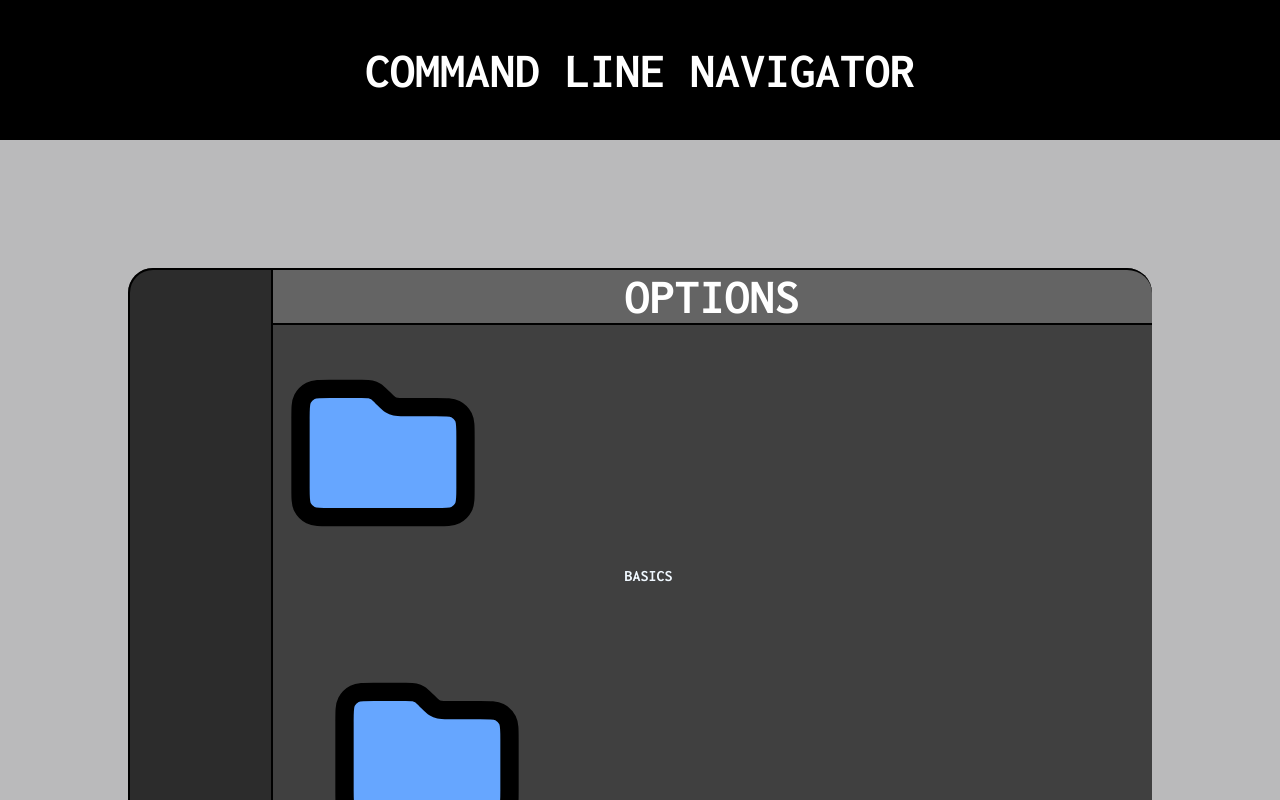
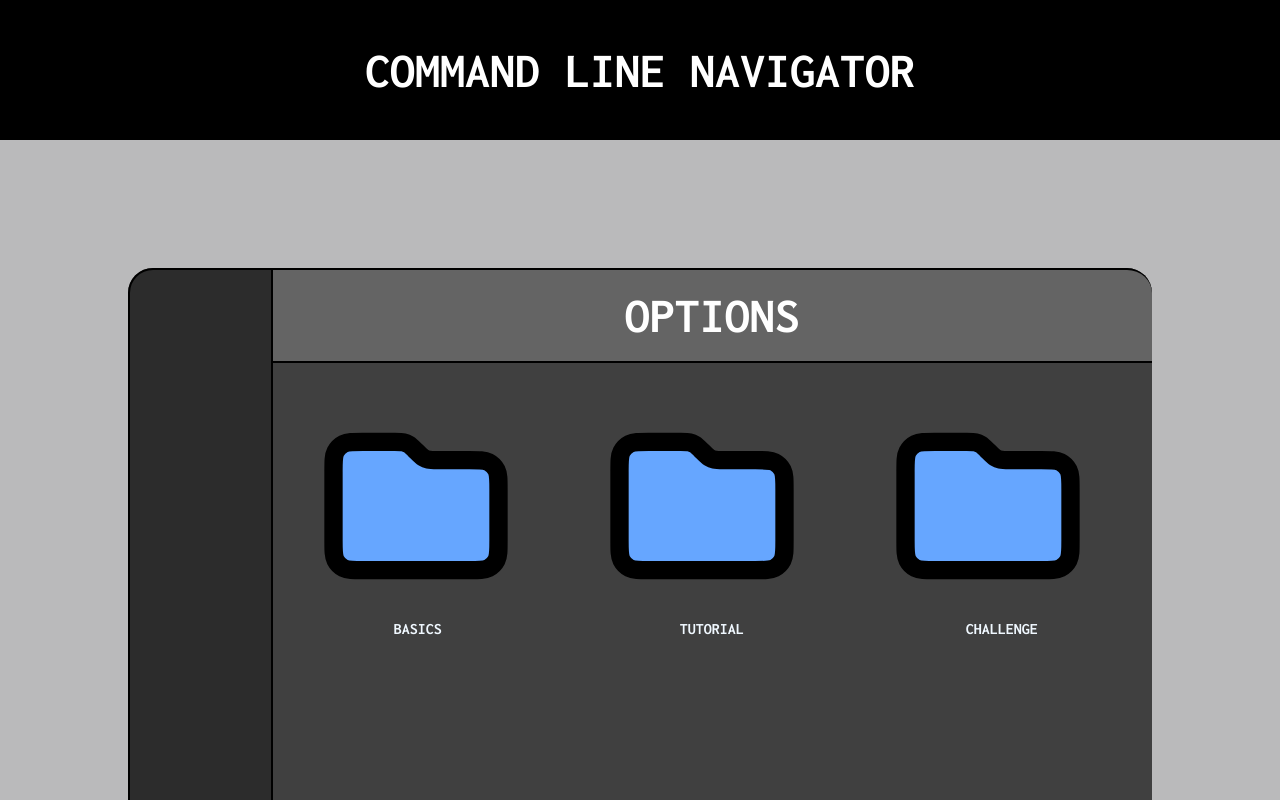
Before and after one commit to 7-O-2-H/command-line-navigator, a Next.js app in the folder command-line-navigator/: page / in a window 1280 px wide. Shown: the top 800 px of the page. Built offline with nearby package versions, Linux system fonts and the light colour scheme.

Commit message:
conditional styling

```diff
--- a/command-line-navigator/src/styles/optionsContainer.css
+++ b/command-line-navigator/src/styles/optionsContainer.css
@@ -68,6 +68,12 @@
   border-top-style: solid;
   border-top-width: 2px;
   border-right-color: black;
-
   height: 18%;
 }
+
+@media screen and (min-width: 800px) {
+  .options {
+    display: flex;
+    flex-direction: row;
+  }
+}
```
